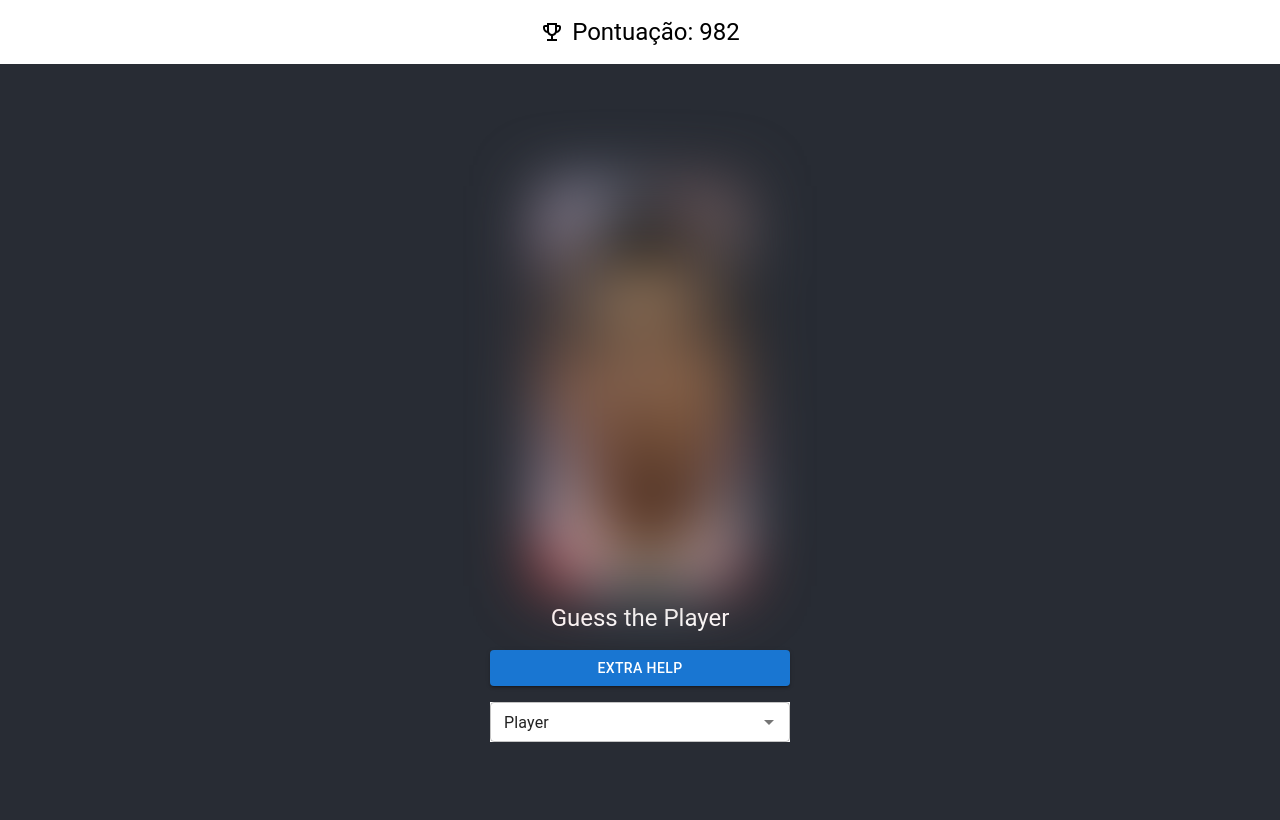
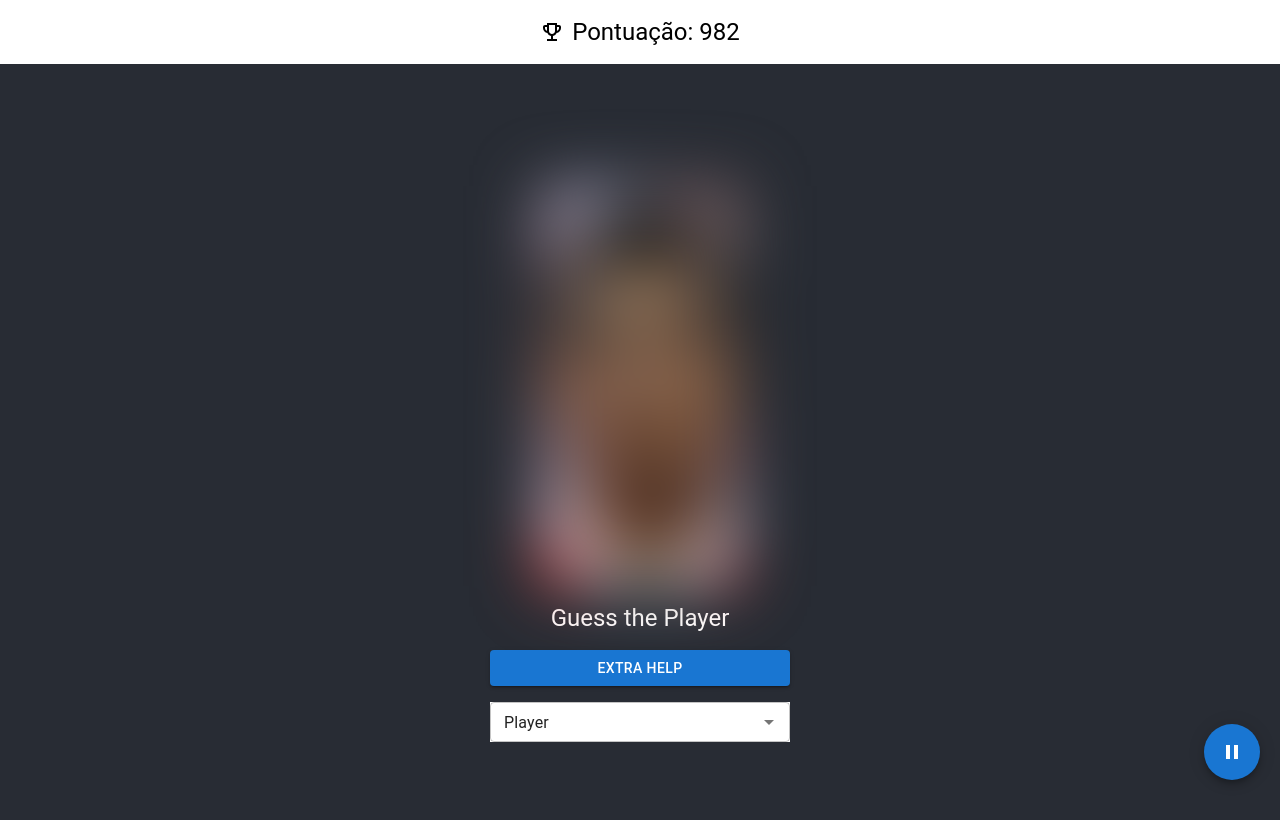
Before and after one commit to dtnunestd/guess-the-player, a React (Create React App) app in the folder guess-the-player/: page / in a window 1280 px wide. Shown: the top 820 px of the page. Built offline with nearby package versions, Linux system fonts and the light colour scheme.

Commit message:
feat: Add pause button

```diff
--- a/guess-the-player/src/App.js
+++ b/guess-the-player/src/App.js
@@ -9,6 +9,11 @@ import DialogTitle from "@mui/material/DialogTitle";
 import Typography from "@mui/material/Typography";
 import EmojiEventsOutlinedIcon from "@mui/icons-material/EmojiEventsOutlined";
 import TextField from "@mui/material/TextField";
+import Fab from "@mui/material/Fab";
+import PauseOutlinedIcon from "@mui/icons-material/PauseOutlined";
+import PlayArrowOutlinedIcon from "@mui/icons-material/PlayArrowOutlined";
+
+import { useTheme } from "@mui/material/styles";
 
 const players = [
   "Moreira",
@@ -27,14 +32,22 @@ function App() {
   const [isDisabled, setIsDisabled] = useState(false);
   const [points, setPoints] = useState(1000);
   const [isOver, setIsOver] = useState(false);
+  const [isPaused, setIsPaused] = useState(false);
 
   const [value, setValue] = useState("Player");
 
   const [selectedPlayer, setSelectedPlayer] = useState(players[index]);
 
+  const theme = useTheme();
+
+  const transitionDuration = {
+    enter: theme.transitions.duration.enteringScreen,
+    exit: theme.transitions.duration.leavingScreen,
+  };
+
   useEffect(() => {
     const blurTimer = setInterval(() => {
-      if (blurLevel > 0 && !isOver) {
+      if (blurLevel > 0 && !isOver && !isPaused) {
         setBlurLevel((prevBlur) => prevBlur - 1);
         setPoints((prevPoints) => prevPoints - 1);
       }
@@ -43,7 +56,7 @@ function App() {
     return () => {
       clearInterval(blurTimer);
     };
-  }, [blurLevel, isOver]);
+  }, [blurLevel, isOver, isPaused]);
 
   const handleClose = () => {
     setOpenModal(false);
@@ -59,7 +72,6 @@ function App() {
 
       index = newIndex;
       setBlurLevel(50);
-      setPoints((prevPoints) => prevPoints + 50);
 
       setIsDisabled(false);
 
@@ -73,7 +85,7 @@ function App() {
     if (value === selectedPlayer) {
       setBlurLevel(0);
       setOpenModal(true);
-    } else if (value !== "Player") {
+    } else if (value !== "Player" && value != "") {
       setPoints((prevPoints) => prevPoints - 50);
     }
   }, [value]);
@@ -122,6 +134,7 @@ function App() {
           >
             Extra Help
           </Button>
+
           <Autocomplete
             size="small"
             style={{ backgroundColor: "white" }}
@@ -135,12 +148,31 @@ function App() {
             sx={{ width: 300 }}
             renderInput={(params) => <TextField {...params} />}
           />
+          <Fab
+            color="primary"
+            aria-label="add"
+            style={{
+              position: "fixed",
+              bottom: "20px",
+              right: "20px",
+              zIndex: "10000",
+            }}
+            onClick={() => {
+              setIsPaused(!isPaused);
+              setIsDisabled(true);
+            }}
+          >
+            {isPaused ? <PlayArrowOutlinedIcon /> : <PauseOutlinedIcon />}
+          </Fab>
           <Dialog open={openModal} onClose={handleClose}>
             <DialogTitle>
               {players.length === 0
                 ? `Ganhou o jogo parabens! Pontuação ${points}`
                 : `Acertou! O jogador era o ${selectedPlayer}`}
             </DialogTitle>
+          </Dialog>
+          <Dialog open={isPaused}>
+            <DialogTitle>Está em pausa!</DialogTitle>
           </Dialog>
         </Stack>
       </Box>
--- a/guess-the-player/src/index.css
+++ b/guess-the-player/src/index.css
@@ -1,13 +1,15 @@
 body {
   margin: 0;
-  font-family: -apple-system, BlinkMacSystemFont, 'Segoe UI', 'Roboto', 'Oxygen',
-    'Ubuntu', 'Cantarell', 'Fira Sans', 'Droid Sans', 'Helvetica Neue',
+  padding: 0 !important;
+  overflow: hidden;
+  font-family: -apple-system, BlinkMacSystemFont, "Segoe UI", "Roboto", "Oxygen",
+    "Ubuntu", "Cantarell", "Fira Sans", "Droid Sans", "Helvetica Neue",
     sans-serif;
   -webkit-font-smoothing: antialiased;
   -moz-osx-font-smoothing: grayscale;
 }
 
 code {
-  font-family: source-code-pro, Menlo, Monaco, Consolas, 'Courier New',
+  font-family: source-code-pro, Menlo, Monaco, Consolas, "Courier New",
     monospace;
 }
```
Also changed, not shown: guess-the-player/public/quim.jpeg.
